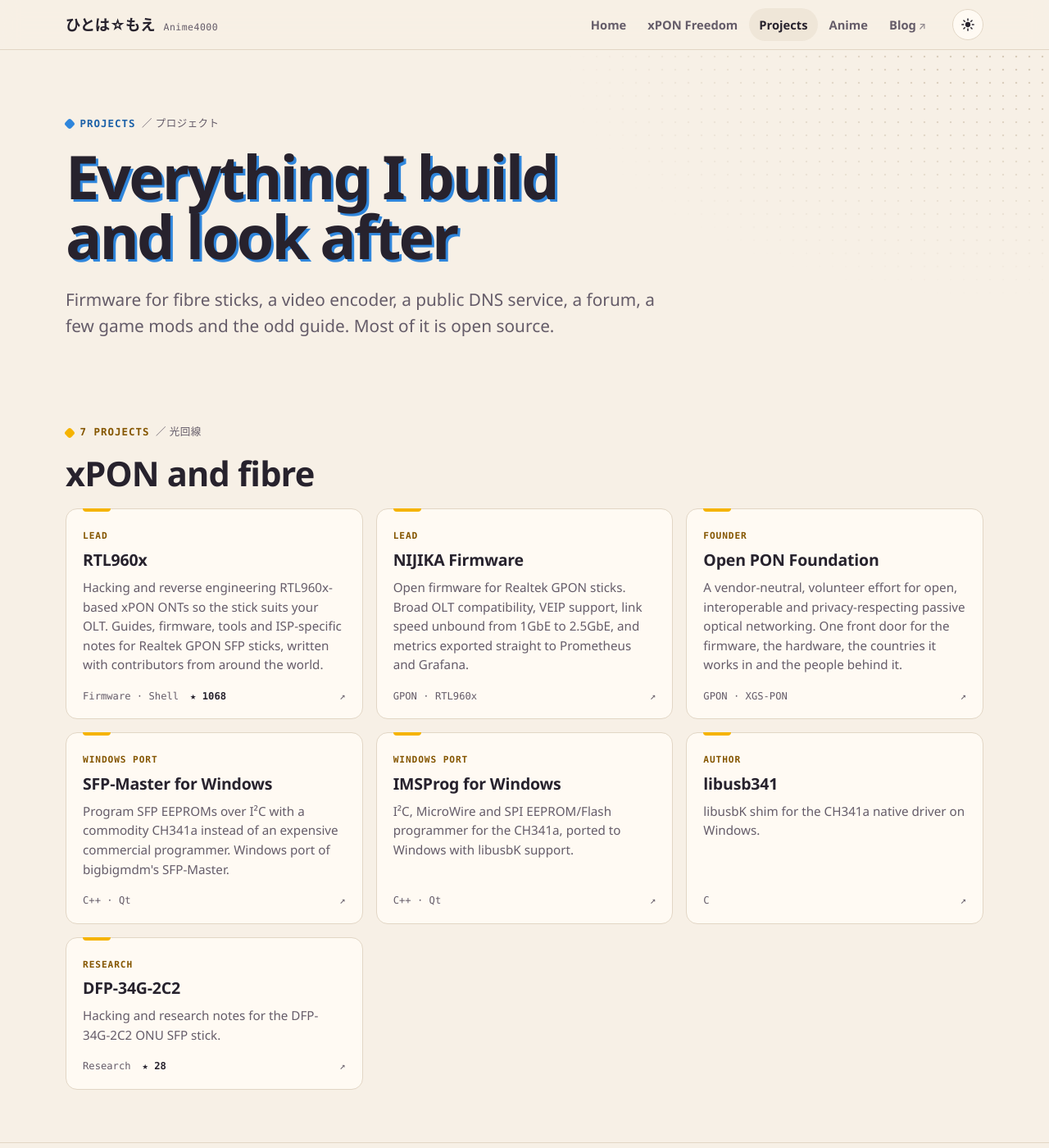
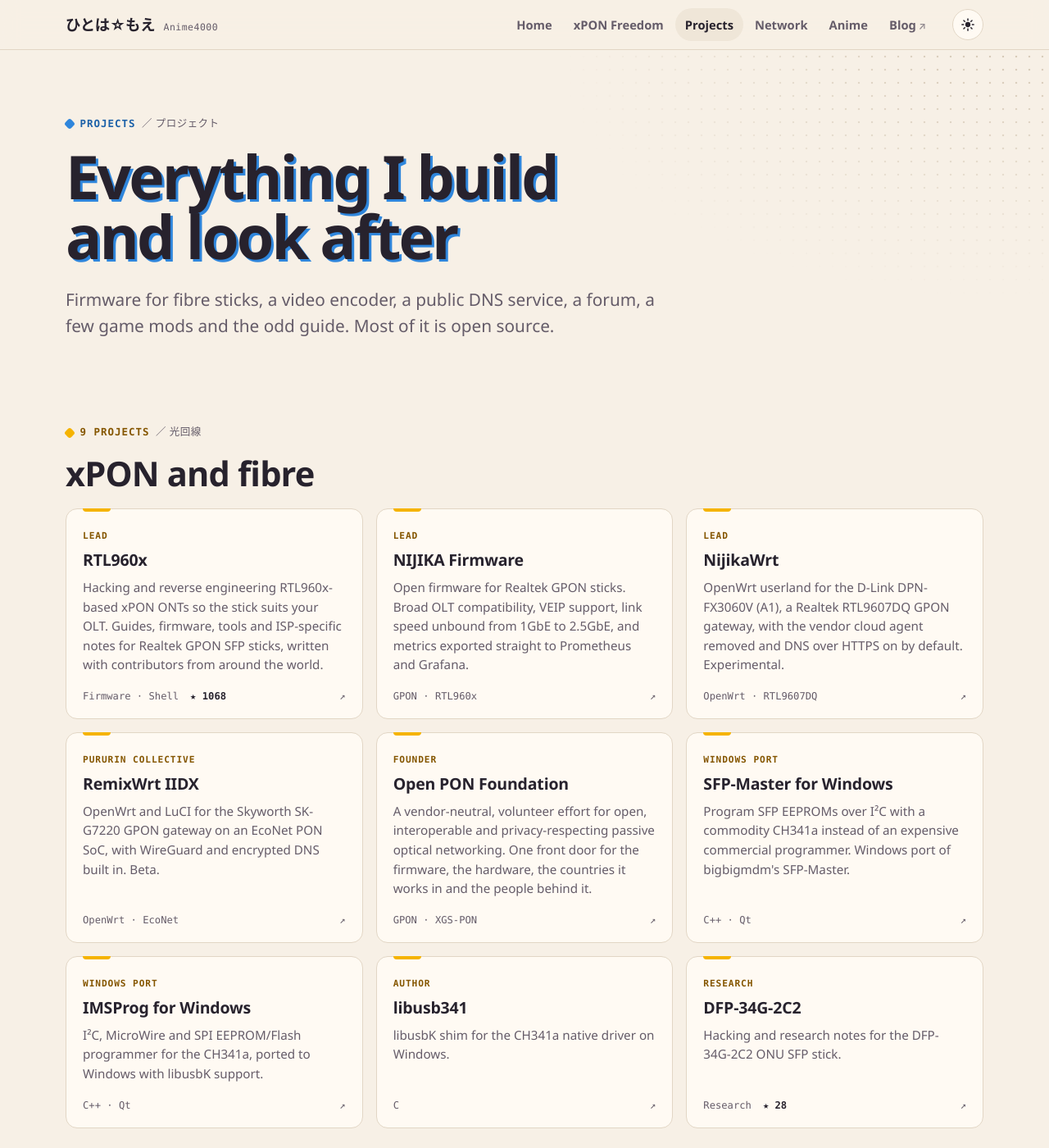
Before and after one commit to Anime4000/anime4000.github.io, a Jekyll site: the page built from projects.html, in a window 1280 px wide and 1400 px high. Shown: the whole window at 82% size. Built offline with Jekyll 4.4.1, drawn with Linux system fonts in a browser that asks for light colours.

Commit message:
Add Network page, partners and newer xPON firmware
xPON Freedom:
- The story now starts in 2020, when the pandemic kept developers and
  hackers at home, and goes public in 2021
- Firmware list grows from four to seven: NIJIKA Firmware / NijikaWrt,
  RemixWrt IIDX, CatOS and Peter-Pon join ZRV OS, 8311 and CA8271x
- New "Late 2026" timeline entry for firmware beyond the stick
- NijikaWrt and RemixWrt IIDX get their own project cards

Network (/network/, added to the nav):
- Network knowledge, MikroTik first
- The machines: home NAS, Cyberjaya server, Singapore Proxmox host
- "An expensive lesson", the BGP back story
- Partners and friends: Ryukura, Violet Networks, Sora-Iro Server,
  Neo Soon Keat, Perfect Network and Kevin

The home page gains a short Network section with the partner list, and
the later sections are renumbered. README lists the new data files.

Co-Authored-By: Claude <noreply@anthropic.com>

```diff
--- a/_data/nav.yml
+++ b/_data/nav.yml
@@ -4,6 +4,8 @@
   url: /pon/
 - title: Projects
   url: /projects/
+- title: Network
+  url: /network/
 - title: Anime
   url: /anime/
 - title: Blog
--- /dev/null
+++ b/_data/network.yml
@@ -0,0 +1,31 @@
+# What I work with.
+skills:
+  - name: MikroTik RouterOS
+    desc: The platform I am most proficient on, quirks included.
+  - name: BGP
+    desc: Peering and filters on a real ASN. Learned the expensive way.
+  - name: PON
+    desc: GPON and XGS-PON, down to the firmware on the stick.
+  - name: DNS
+    desc: Encrypted DNS, DNSSEC and a recursive resolver that asks the root itself.
+  - name: IPv6
+    desc: IPv6-only networks with DNS64, NAT64 and 464XLAT.
+  - name: Monitoring
+    desc: Prometheus and Grafana, laid out like an ISP's NOC.
+
+# From homelab to real infrastructure.
+rack:
+  - where: Home
+    name: The NAS
+    spec: Ryzen 3200G · 64GB RAM · SFP28 NIC · 9 × 8TB
+    desc: Where the homelab began, built from parts a friend in Osaka gave me.
+  - where: Cyberjaya
+    name: The server
+    spec: Ryzen 5900X · 128GB ECC RAM
+    desc: >-
+      Hosted at Perfect's data centre. Runs ΕΛΠΙΣ DNS and its resolver, game
+      servers, websites, VPN and VPS.
+  - where: Singapore
+    name: The Proxmox host
+    spec: Lent by a friend
+    desc: Home of the modded Left 4 Dead 2 server since 2020.
--- /dev/null
+++ b/_data/partners.yml
@@ -0,0 +1,50 @@
+# Partners and friends. Shown on /network/ and, as a short list, on the home page.
+- name: Ryukura
+  place: Indonesia
+  url: https://www.ryukura.biz.id/
+  tone: teal
+  desc: >-
+    A friend in Indonesia. We share what we know about networking, computers,
+    anime and research.
+
+- name: Violet Networks
+  place: Malaysia
+  url: https://violetnetworks.xyz/
+  tone: pink
+  desc: >-
+    A supporter of ΕΛΠΙΣ DNS, lending a subdomain to host it on — a violet
+    one, to match the ΕΛΠΙΣ purple.
+
+- name: Sora-Iro Server
+  place: Osaka, Japan
+  url: https://sora-iro.nippombashi.net
+  tone: blue
+  desc: >-
+    A close friend from Osaka who kick-started my homelab with computer parts:
+    a Ryzen 3200G, 64GB of RAM, an SFP28 NIC and nine 8TB drives that became
+    my NAS.
+
+- name: Neo Soon Keat
+  place: Singapore
+  url: https://neo.soonke.at/
+  tone: teal
+  desc: >-
+    A friend in Singapore who lends me access to a Proxmox server there. It
+    has run my modded Left 4 Dead 2 server since 2020.
+
+- name: Perfect Network
+  place: Malaysia
+  url: https://perfect.my/
+  tone: yellow
+  desc: >-
+    A friend who owns an ASN and a micro data centre. I help as network
+    advisor and support, especially on the PON side.
+
+- name: Kevin
+  place: Malaysia
+  url: https://kevin.moe
+  tone: pink
+  desc: >-
+    A local friend who found me on bgp.tools — hitoha.moe turned up on one of
+    the IP addresses under Perfect's ASN. Now a close friend for computers,
+    networks, anime and A.I.
--- a/_data/pon.yml
+++ b/_data/pon.yml
@@ -1,4 +1,4 @@
-# Numbers from github.com/Anime4000/RTL960x and openpon.org.
+# Numbers from github.com/Anime4000/RTL960x, openpon.org and the firmware list below.
 # Update together with `stats_as_of` in _config.yml.
 stats:
   - value: "1,068"
@@ -8,7 +8,7 @@ stats:
     label: countries with working deployments
   - value: "14"
     label: contributors credited by name
-  - value: "4"
+  - value: "7"
     label: open firmware projects
 
 path:
@@ -49,11 +49,32 @@ principles:
       TR-069, the firmware emulates it and nothing personal leaves.
 
 firmware:
-  - name: NIJIKA
+  - name: NIJIKA Firmware / NijikaWrt
     tech: GPON
     chip: RTL960x
-    mine: true
-    desc: Broad OLT compatibility, VEIP, 1GbE to 2.5GbE, Prometheus and Grafana metrics.
+    badge: my project
+    url: https://github.com/PururinCollective/dpn-fx3060v-a1-openwrt
+    desc: >-
+      NIJIKA for Realtek sticks: broad OLT compatibility, VEIP, 1GbE to 2.5GbE,
+      Prometheus and Grafana metrics. NijikaWrt takes it further with an
+      OpenWrt userland for RTL9607DQ gateways, starting with the D-Link
+      DPN-FX3060V (A1). Experimental.
+  - name: RemixWrt IIDX
+    tech: GPON
+    chip: EcoNet
+    badge: Pururin Collective
+    url: https://github.com/PururinCollective/sk-g7220-openwrt
+    desc: >-
+      OpenWrt and LuCI for EcoNet PON SoCs, starting with the Skyworth
+      SK-G7220 gateway. Beta.
+  - name: CatOS
+    tech: GPON
+    chip: RTL9601CI · RTL9601D
+    desc: An alternative to NIJIKA for RTL9601CI and RTL9601D sticks.
+  - name: Peter-Pon
+    tech: GPON
+    chip: Lantiq
+    desc: Firmware for sticks built on Lantiq SoCs.
   - name: ZRV OS
     tech: GPON
     chip: RTL9602
@@ -68,6 +89,11 @@ firmware:
     desc: XGS-PON firmware with a focus on Japanese operator interoperability.
 
 timeline:
+  - date: "2020"
+    title: Research begins
+    desc: >-
+      The year of the pandemic. With developers and hackers staying at home,
+      the research into GPON sticks starts.
   - date: February 2021
     title: RTL960x goes public
     desc: >-
@@ -98,6 +124,12 @@ timeline:
     desc: >-
       The scattered work gets a shared front door at openpon.org, and a name
       that can put the subscriber's case to a regulator.
+  - date: Late 2026
+    title: Beyond the stick
+    desc: >-
+      NijikaWrt and RemixWrt IIDX bring an OpenWrt userland to whole
+      gateways, on Realtek RTL9607DQ and EcoNet SoCs. CatOS and Peter-Pon
+      widen the choice of firmware for sticks.
 
 join:
   - name: RTL960x on GitHub
--- a/_data/projects.yml
+++ b/_data/projects.yml
@@ -25,6 +25,27 @@
     straight to Prometheus and Grafana.
   lang: GPON · RTL960x
   url: https://www.openpon.org/#firmware
+
+- name: NijikaWrt
+  category: pon
+  role: Lead
+  desc: >-
+    OpenWrt userland for the D-Link DPN-FX3060V (A1), a Realtek RTL9607DQ
+    GPON gateway, with the vendor cloud agent removed and DNS over HTTPS on by
+    default. Experimental.
+  lang: OpenWrt · RTL9607DQ
+  repo: PururinCollective/dpn-fx3060v-a1-openwrt
+  url: https://github.com/PururinCollective/dpn-fx3060v-a1-openwrt
+
+- name: RemixWrt IIDX
+  category: pon
+  role: Pururin Collective
+  desc: >-
+    OpenWrt and LuCI for the Skyworth SK-G7220 GPON gateway on an EcoNet PON
+    SoC, with WireGuard and encrypted DNS built in. Beta.
+  lang: OpenWrt · EcoNet
+  repo: PururinCollective/sk-g7220-openwrt
+  url: https://github.com/PururinCollective/sk-g7220-openwrt
 
 - name: Open PON Foundation
   category: pon
--- a/assets/css/main.css
+++ b/assets/css/main.css
@@ -611,6 +611,32 @@ a:hover { color: var(--tone-ink); }
 .notice p:not(.eyebrow) { max-width: 68ch; }
 .notice p:last-child { margin-bottom: 0; }
 
+/* ---- Network page ------------------------------------------------------ */
+.rack { border-top: 1px solid var(--line-strong); }
+.rack li { display: grid; grid-template-columns: 6.5rem minmax(0, 1fr); gap: 0 1rem; padding: 1.1rem 0; border-bottom: 1px solid var(--line); }
+.rack-where { margin: 0; padding-top: .25rem; font-family: var(--font-mono); font-size: .74rem; font-weight: 600; letter-spacing: .06em; text-transform: uppercase; color: var(--tone-ink); }
+.rack h3 { font-size: 1.15rem; }
+.rack-spec { margin: .3rem 0 0; font-family: var(--font-mono); font-size: .8rem; color: var(--ink); }
+.rack-desc { margin: .35rem 0 0; font-size: .93rem; color: var(--muted); }
+
+.story { max-width: 46rem; }
+.story > p { font-size: clamp(1.08rem, 1rem + .4vw, 1.25rem); line-height: 1.65; }
+.story > p:nth-child(2) { font-family: var(--font-display); font-weight: 700; font-size: clamp(1.25rem, 1.05rem + 1vw, 1.7rem); line-height: 1.35; letter-spacing: -.01em; }
+
+.pullquote {
+  margin: 1.75rem 0 0; padding: .2rem 0 .2rem 1.25rem;
+  border-left: 4px solid var(--tone);
+}
+.pullquote p {
+  margin: 0; max-width: 34ch;
+  font-family: var(--font-display); font-weight: 750; letter-spacing: -.015em;
+  font-size: clamp(1.25rem, 1.05rem + 1vw, 1.7rem); line-height: 1.3;
+}
+.story .pullquote { margin-top: 2.25rem; }
+.story .pullquote p { max-width: 30ch; font-size: clamp(1.5rem, 1.1rem + 1.8vw, 2.3rem); line-height: 1.2; }
+
+.partner-list a { justify-content: space-between; }
+
 /* ---- Anime page -------------------------------------------------------- */
 .people { margin-top: .5rem; }
 .person-jp { margin: .25rem 0 .2rem; font-family: var(--font-display); font-size: 1.5rem; font-weight: 800; line-height: 1.25; }
--- /dev/null
+++ b/network.html
@@ -0,0 +1,97 @@
+---
+layout: page
+title: Network
+permalink: /network/
+tone: teal
+eyebrow: Network
+jp: ネットワーク
+heading: From homelab to real infrastructure
+lede: >-
+  I am most at home on MikroTik. What began as a NAS built from a friend's
+  spare parts is now a server in a data centre answering DNS for South East
+  Asia — with one very expensive lesson along the way.
+---
+<section class="section section-tight tone-teal" aria-labelledby="skills-title">
+  <div class="wrap">
+    <div class="split split-even">
+      <div>
+        <p class="eyebrow"><span class="eyebrow-mark"></span>What I work with <span class="jp" lang="ja">／ 得意分野</span></p>
+        <h2 id="skills-title">Network knowledge</h2>
+        <ul class="likes">
+          {% for skill in site.data.network.skills %}
+          <li><strong>{{ skill.name }}</strong> — {{ skill.desc }}</li>
+          {% endfor %}
+        </ul>
+      </div>
+      <div>
+        <p class="eyebrow"><span class="eyebrow-mark"></span>The machines <span class="jp" lang="ja">／ 機材</span></p>
+        <h2>Where it runs</h2>
+        <ul class="rack">
+          {% for box in site.data.network.rack %}
+          <li>
+            <p class="rack-where">{{ box.where }}</p>
+            <div>
+              <h3>{{ box.name }}</h3>
+              <p class="rack-spec">{{ box.spec }}</p>
+              <p class="rack-desc">{{ box.desc }}</p>
+            </div>
+          </li>
+          {% endfor %}
+        </ul>
+      </div>
+    </div>
+  </div>
+</section>
+
+{% include fibre.html %}
+
+<section class="section tone-russet" id="lesson" aria-labelledby="lesson-title">
+  <div class="wrap">
+    <p class="eyebrow"><span class="eyebrow-mark"></span>Back story <span class="jp" lang="ja">／ 高い授業料</span></p>
+    <h2 id="lesson-title">An expensive lesson</h2>
+    <div class="story">
+      <p>
+        My friend Kevin wanted to peer under Perfect. He has his own /48 of IPv6 and a /24
+        of IPv4, so I went to update the BGP router at CJ1.
+      </p>
+      <p>
+        MikroTik has a quirk: the filter has to be set first. I did not know that.
+        The network went dark.
+      </p>
+      <p>
+        Emergency. Panic. Then I remembered a customer — one I resell Perfect Network's
+        dedicated L2 internet access to — who also has ten Unifi lines installed. I asked to
+        borrow a remote PC on their side, logged in to Perfect's BGP router from there, and
+        fixed the mistake in under thirty minutes.
+      </p>
+      <p>
+        What came to the rescue was not a command. It was thinking clearly enough to
+        remember who had plenty of other internet lines.
+      </p>
+      <blockquote class="pullquote">
+        <p>
+          No school or university teaches this. Understanding BGP, and the experience that
+          comes with it, is the most expensive lesson there is.
+        </p>
+      </blockquote>
+    </div>
+  </div>
+</section>
+
+<section class="section tone-teal" id="partners" aria-labelledby="partners-title">
+  <div class="wrap">
+    <p class="eyebrow"><span class="eyebrow-mark"></span>Partners <span class="jp" lang="ja">／ 仲間</span></p>
+    <h2 id="partners-title">Partners and friends</h2>
+    <p class="lede narrow">None of this runs on one person. These are the people who lend the hardware, the rack space and the knowledge.</p>
+    <div class="grid grid-3 partners">
+      {% for partner in site.data.partners %}
+      <article class="card place tone-{{ partner.tone }}">
+        <p class="project-role">{{ partner.place }}</p>
+        <h3><a class="card-link" href="{{ partner.url }}" rel="noopener">{{ partner.name }}</a></h3>
+        <p class="project-desc">{{ partner.desc }}</p>
+        <span class="go" aria-hidden="true">↗</span>
+      </article>
+      {% endfor %}
+    </div>
+  </div>
+</section>
```
Also changed, not shown: index.html (+39 -5 lines), pon.html (+7 -5 lines), README.md.
